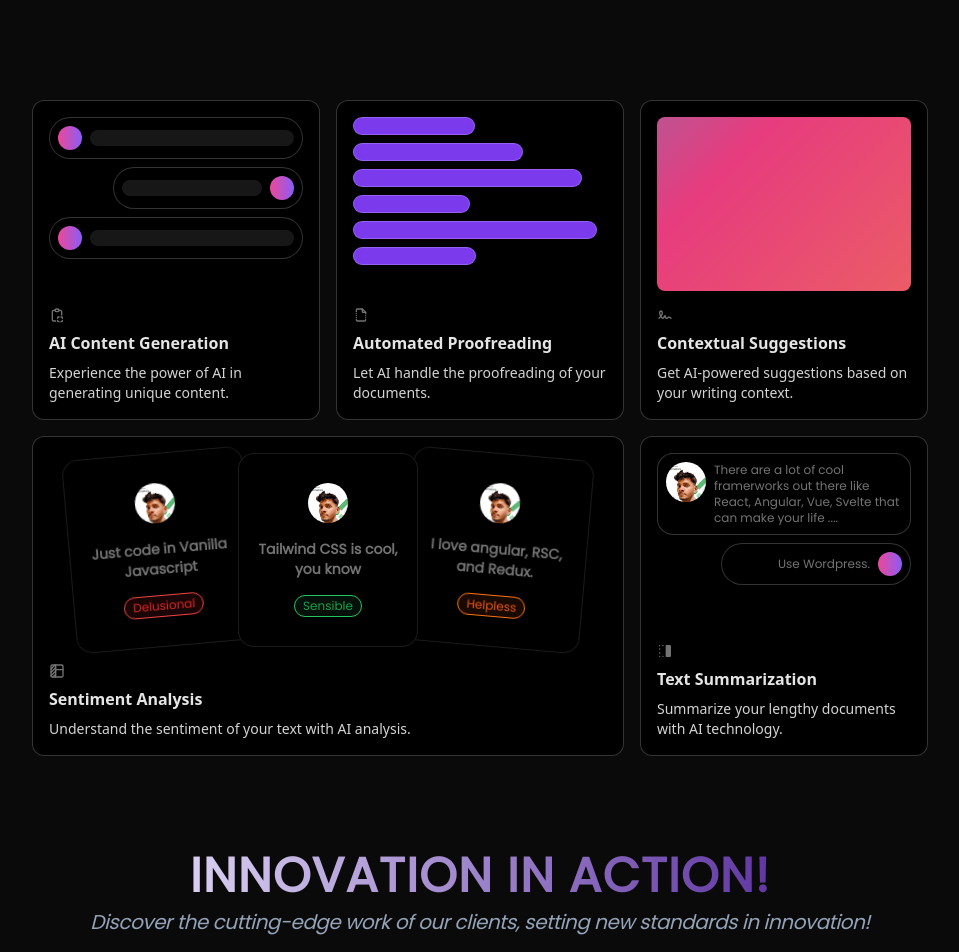
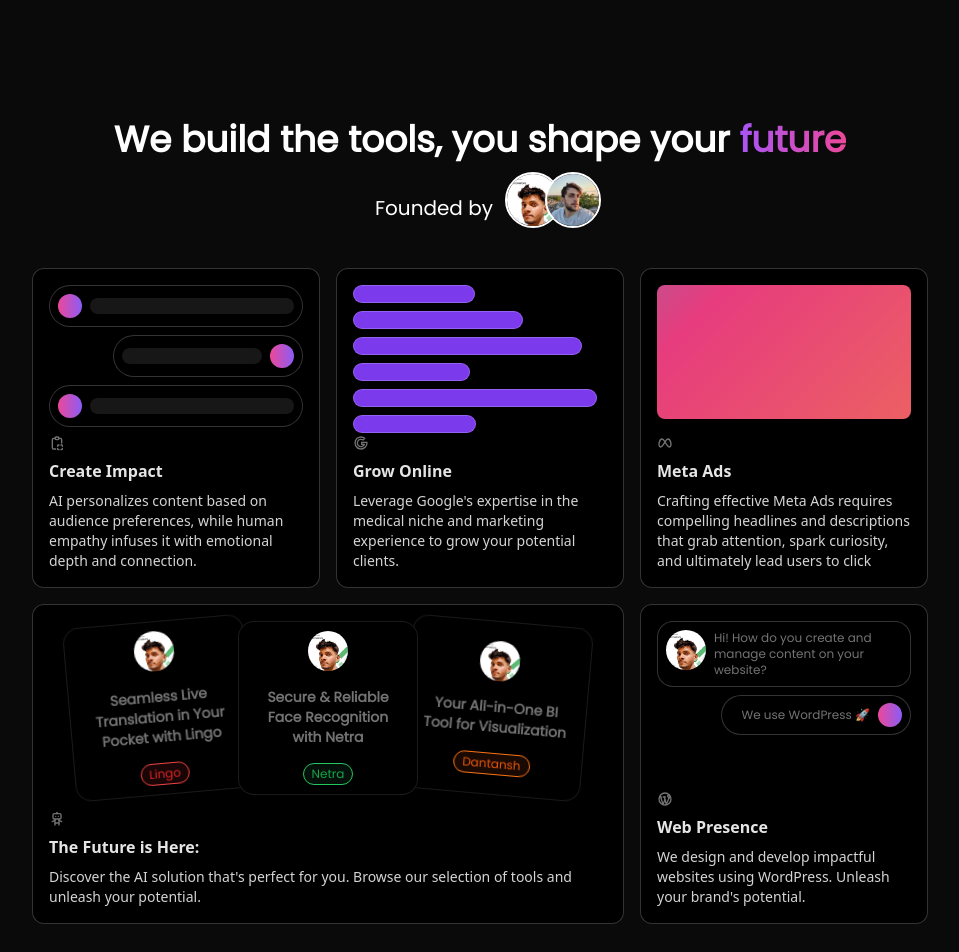
Before and after one commit to dheeraj20-bot/dhruva, a Next.js app: page / in a window 1280 px wide. Shown: the part 780-1732 px from the top of the page, without its empty margins (160-1119 px from the left). Built offline with nearby package versions, Linux system fonts and the light colour scheme.

Commit message:
updated service

```diff
--- a/src/app/page.tsx
+++ b/src/app/page.tsx
@@ -1,10 +1,14 @@
+"use client"
+
 import { ThreeDCardDemo } from "@/components/ThreeDCardDemo";
 import Image from "next/image";
 import { GoogleGeminiEffectDemo } from "@/components/GoogleGeminiEffectDemo";
 import {TextRevealCardPreview} from "@/components/CtaSection"
 import {BentoGridThirdDemo} from "@/components/BentoGrid"
+import { AnimatedTooltipPreview } from "@/components/AnimatedTooltipPreview";
 
 export default function Home() {
+
 
   return (
     <main className="min-h-screen bg-black/[0.96] antialiased bg-grid-white/[0.02]">
@@ -12,7 +16,18 @@
    rounded-md relative  -mb-32 sm:mb-0 overflow-clip">
       <GoogleGeminiEffectDemo/>
       </div>
-       <div className="p-4 sm:pt-20">
+       <div className="p-4  sm:pt-20">
+        <div className="text-center  text-white  mt-5 mb-3 text-2xl sm:text-4xl font-bold  " >
+        We build the tools, you shape your  <span className=" bg-gradient-to-r from-purple-500 to-pink-500 bg-clip-text text-transparent">future</span>
+        </div>
+        <div className="flex  gap-3  items-center justify-center text-white mb- text-base sm:text-xl ">
+            <div className="-mt-6">
+              <p>Founded by </p>
+                </div>
+                <div>
+                <AnimatedTooltipPreview/>
+                </div>
+        </div>
        <BentoGridThirdDemo/>
        </div>
     <ThreeDCardDemo/>
--- /dev/null
+++ b/src/components/AnimatedTooltipPreview.tsx
@@ -0,0 +1,29 @@
+"use client";
+import React from "react";
+import { AnimatedTooltip } from "./ui/animated-tooltip";
+import dheeraj from "@/assets/dheeraj.png"
+import ufuk from "@/assets/ufuk.jpeg"
+const people = [
+  {
+    id: 1,
+    name: "Dheeraj Kumar",
+    designation: "CEO & Founder, Dhruvacode",
+    image:
+      dheeraj
+  },
+  {
+    id: 2,
+    name: "Ufuk berk",
+    designation: "Business Development",
+    image: ufuk
+  },
+
+];
+
+export function AnimatedTooltipPreview() {
+  return (
+    <div className="flex flex-row items-center justify-center mb-10 w-full">
+      <AnimatedTooltip items={people} />
+    </div>
+  );
+}
--- a/src/components/BentoGrid.tsx
+++ b/src/components/BentoGrid.tsx
@@ -4,14 +4,15 @@
 import { BentoGrid, BentoGridItem } from "./ui/bento-grid";
 import dheeraj from "@/assets/dheeraj.png"
 import {
-  IconBoxAlignRightFilled,
+  IconBrandWordpress,
   IconClipboardCopy,
-  IconFileBroken,
-  IconSignature,
-  IconTableColumn,
+  IconBrandMeta,
+  IconBrandGoogle,
+  IconRobot,
 } from "@tabler/icons-react";
 import { motion } from "framer-motion";
 import Image from "next/image";
+
 
 export function BentoGridThirdDemo() {
   return (
@@ -198,10 +199,9 @@
           className="rounded-full h-10 w-10"
         />
         <p className="sm:text-sm text-xs text-center font-semibold text-neutral-500 mt-4">
-          Just code in Vanilla Javascript
-        </p>
+        Seamless Live Translation in Your Pocket with Lingo</p>
         <p className="border border-red-500 bg-red-100 dark:bg-red-900/20 text-red-600 text-xs rounded-full px-2 py-0.5 mt-4">
-          Delusional
+        Lingo
         </p>
       </motion.div>
       <motion.div className="h-full relative z-20 w-1/3 rounded-2xl bg-white p-4 dark:bg-black dark:border-white/[0.1] border border-neutral-200 flex flex-col items-center justify-center">
@@ -213,10 +213,10 @@
           className="rounded-full h-10 w-10"
         />
         <p className="sm:text-sm text-xs text-center font-semibold text-neutral-500 mt-4">
-          Tailwind CSS is cool, you know
+        Secure & Reliable Face Recognition with Netra
         </p>
         <p className="border border-green-500 bg-green-100 dark:bg-green-900/20 text-green-600 text-xs rounded-full px-2 py-0.5 mt-4">
-          Sensible
+          Netra
         </p>
       </motion.div>
       <motion.div
@@ -231,10 +231,10 @@
           className="rounded-full h-10 w-10"
         />
         <p className="sm:text-sm text-xs text-center font-semibold text-neutral-500 mt-4">
-          I love angular, RSC, and Redux.
+        Your All-in-One BI Tool for Visualization
         </p>
         <p className="border border-orange-500 bg-orange-100 dark:bg-orange-900/20 text-orange-600 text-xs rounded-full px-2 py-0.5 mt-4">
-          Helpless
+        Dantansh
         </p>
       </motion.div>
     </motion.div>
@@ -284,15 +284,14 @@
           className="rounded-full h-10 w-10"
         />
         <p className="text-xs text-neutral-500">
-          There are a lot of cool framerworks out there like React, Angular,
-          Vue, Svelte that can make your life ....
+        Hi! How do you create and manage content on your website?
         </p>
       </motion.div>
       <motion.div
         variants={variantsSecond}
-        className="flex flex-row rounded-full border border-neutral-100 dark:border-white/[0.2] p-2 items-center justify-end space-x-2 w-3/4 ml-auto bg-white dark:bg-black"
+        className="flex flex-row rounded-full h-10  border border-neutral-100 dark:border-white/[0.2] p-2 items-center justify-end space-x-2 w-3/4 ml-auto bg-white dark:bg-black"
       >
-        <p className="text-xs text-neutral-500">Use Wordpress.</p>
+        <p className="text-xs text-neutral-500">We use WordPress 🚀</p>
         <div className="h-6 w-6 rounded-full bg-gradient-to-r from-pink-500 to-violet-500 flex-shrink-0" />
       </motion.div>
     </motion.div>
@@ -300,10 +299,11 @@
 };
 const items = [
   {
-    title: "AI Content Generation",
+    title: "Create Impact",
     description: (
       <span className="text-sm">
-        Experience the power of AI in generating unique content.
+        AI personalizes content based on audience preferences,
+        while human empathy infuses it with emotional depth and connection.
       </span>
     ),
     header: <SkeletonOne />,
@@ -311,48 +311,52 @@
     icon: <IconClipboardCopy className="h-4 w-4 text-neutral-500" />,
   },
   {
-    title: "Automated Proofreading",
+    title: "Grow Online",
     description: (
       <span className="text-sm">
-        Let AI handle the proofreading of your documents.
+        Leverage Google's expertise in the medical niche and marketing
+        experience to grow your potential clients.
       </span>
     ),
     header: <SkeletonTwo />,
     className: "md:col-span-1",
-    icon: <IconFileBroken className="h-4 w-4 text-neutral-500" />,
+    icon: <IconBrandGoogle className="h-4 w-4 text-neutral-500" />,
   },
   {
-    title: "Contextual Suggestions",
+    title: "Meta Ads",
     description: (
       <span className="text-sm">
-        Get AI-powered suggestions based on your writing context.
+       Crafting effective Meta Ads requires compelling headlines and descriptions that grab attention, spark curiosity,
+       and ultimately lead users to click
       </span>
     ),
     header: <SkeletonThree />,
     className: "md:col-span-1",
-    icon: <IconSignature className="h-4 w-4 text-neutral-500" />,
+    icon: <IconBrandMeta className="h-4 w-4 text-neutral-500" />,
   },
   {
-    title: "Sentiment Analysis",
+    title: "The Future is Here:",
     description: (
       <span className="text-sm">
-        Understand the sentiment of your text with AI analysis.
+        Discover the AI solution that's perfect for you. Browse our
+        selection of tools and unleash your potential.
       </span>
     ),
     header: <SkeletonFour />,
     className: "md:col-span-2",
-    icon: <IconTableColumn className="h-4 w-4 text-neutral-500" />,
+    icon: <IconRobot className="h-4 w-4 text-neutral-500" />,
   },
 
   {
-    title: "Text Summarization",
+    title: "Web Presence",
     description: (
       <span className="text-sm">
-        Summarize your lengthy documents with AI technology.
+        We design and develop impactful websites using WordPress.
+         Unleash your brand's potential.
       </span>
     ),
     header: <SkeletonFive />,
     className: "md:col-span-1",
-    icon: <IconBoxAlignRightFilled className="h-4 w-4 text-neutral-500" />,
+    icon: <IconBrandWordpress className="h-4 w-4 text-neutral-500" />,
   },
 ];
--- a/src/components/ThreeDCardDemo.tsx
+++ b/src/components/ThreeDCardDemo.tsx
@@ -11,18 +11,12 @@
   return (
 
     <div className="flex  flex-col  justify-center items-center mt-20">
-       <div className="text-center">
-                  <h2 className="text-2xl  font-bold text-transparent md:text-5xl
-                  bg-clip-text bg-gradient-to-r from-violet-100 to-violet-900
-                   tracking-wide uppercase
-                  ">Innovation in Action!</h2>
-                  <p className="mt-2 text-base md:text-xl leading-8
-                     italic tracking-tight text-slate-600 dark:text-slate-400
-                   sm:text-xl">Discover the cutting-edge work of our
-                   clients, setting new standards in innovation!</p>
+       <div className="text-center text-white text-2xl sm:text-4xl font-bold  ">
+           From Concept to Completion: Our Project  <span className="bg-clip-text text-transparent bg-gradient-to-r from-green-400 to-blue-500">Journey</span>
+
         </div>
 
-    <div className="flex  space-x-0   lg:space-x-20  flex-col lg:flex-row justify-center items-center mt-6">
+    <div className="flex    flex-col lg:flex-row justify-center items-center mt-0 sm:mt-4">
 
      <CardContainer className="inter-var px-3 ">
       <CardBody className="bg-gray-50 relative group/card  dark:hover:shadow-2xl dark:hover:shadow-emerald-500/[0.1] dark:bg-black dark:border-white/[0.2] border-black/[0.1] w-auto sm:w-[30rem] h-auto rounded-xl p-6 border  ">
@@ -52,7 +46,7 @@
       </CardBody>
     </CardContainer>
 
-    <CardContainer className="inter-var px-3 ">
+    <CardContainer className="inter-var -mt-20 sm:mt-0 px-3 ">
     <CardBody className="bg-gray-50 relative group/card  dark:hover:shadow-2xl dark:hover:shadow-emerald-500/[0.1] dark:bg-black dark:border-white/[0.2] border-black/[0.1] w-auto sm:w-[30rem] h-auto rounded-xl p-6 border  ">
         <CardItem
           translateZ="50"
--- a/src/components/ui/animated-tooltip.tsx
+++ b/src/components/ui/animated-tooltip.tsx
@@ -16,7 +16,7 @@
     id: number;
     name: string;
     designation: string;
-    image: string;
+    image: any;
   }[];
 }) => {
   const [hoveredIndex, setHoveredIndex] = useState<number | null>(null);
```
